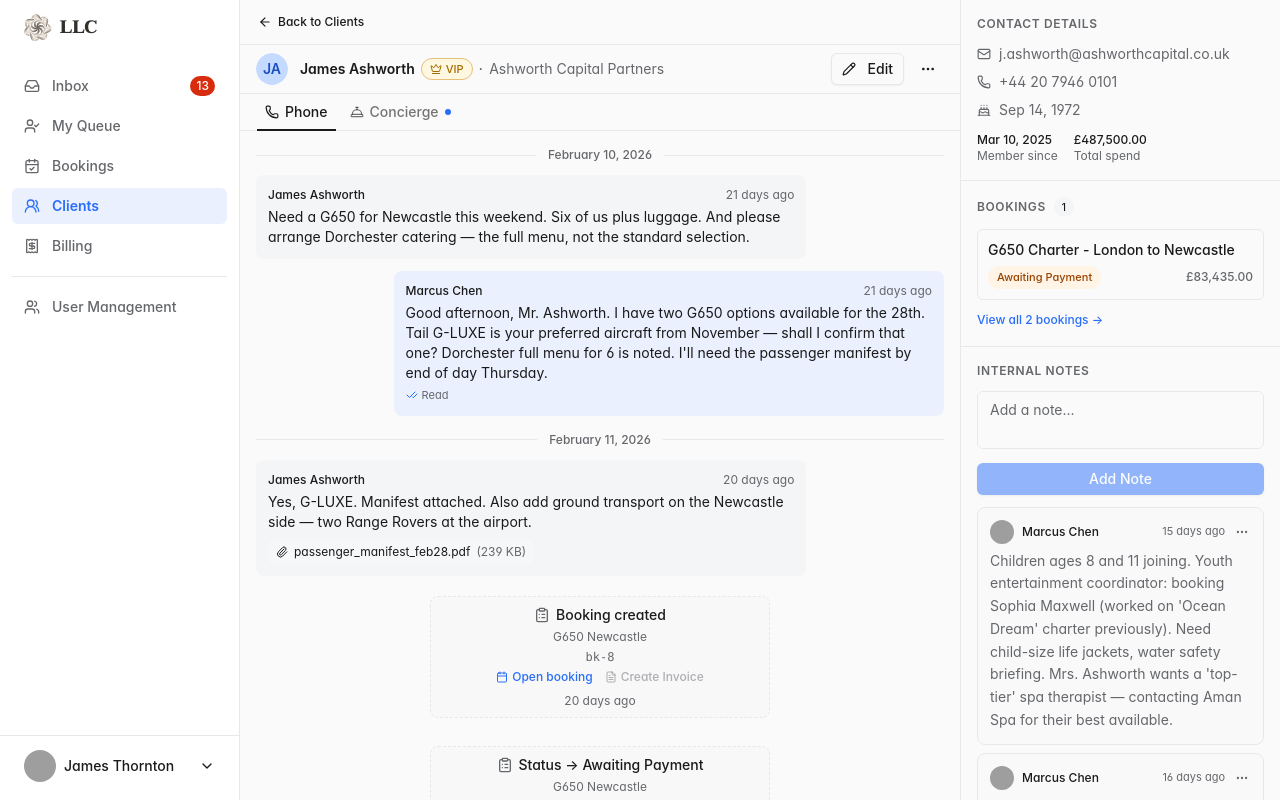
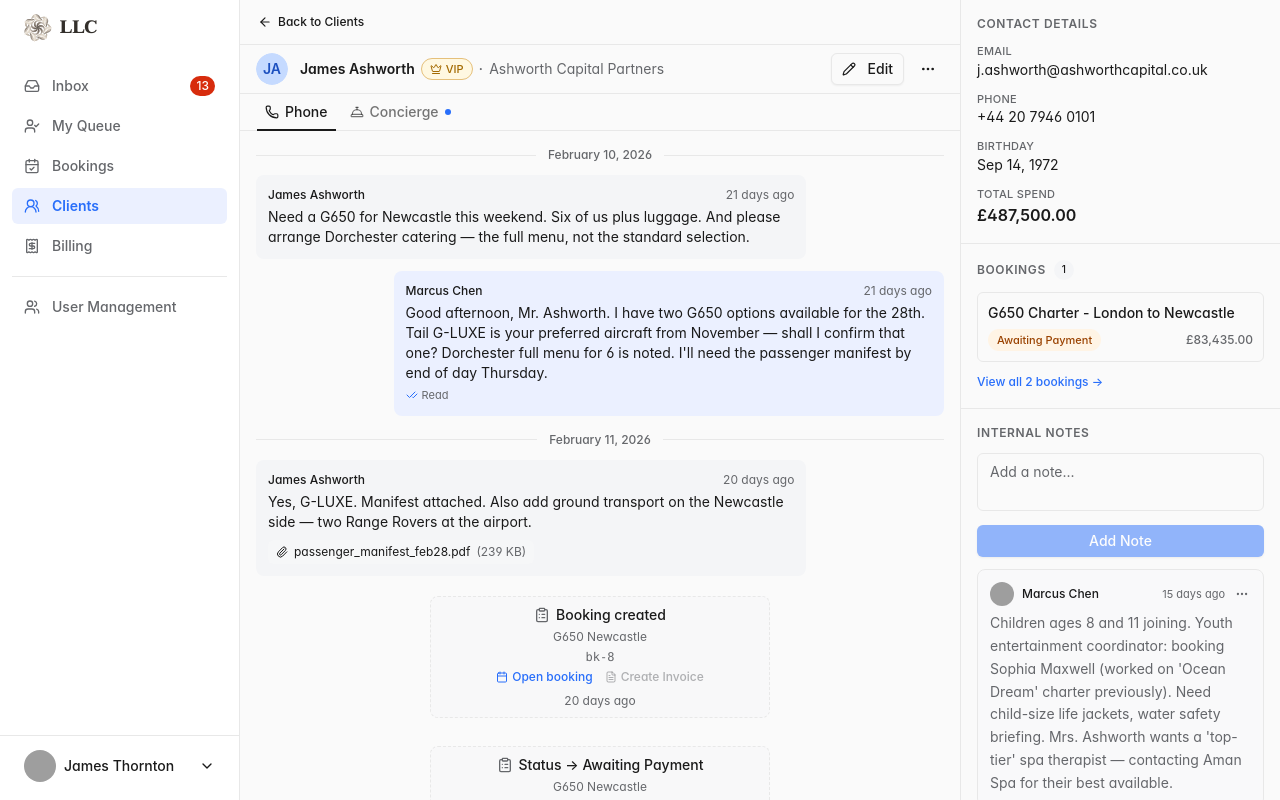
Before and after one commit to r-shelekhov/llc-backoffice-ui, a React (Vite) app: page /clients/cli-1 in a window 1280 px wide. Built offline with nearby package versions, Linux system fonts and the light colour scheme; grey boxes are pictures that could not be loaded.

Commit message:
refactor: redesign client sidebar contact details with label-based layout
Replace icon+text rows with label-above-value vertical layout, remove
"Member since" row, and simplify total spend display.

```diff
--- a/src/components/clients/client-sidebar.tsx
+++ b/src/components/clients/client-sidebar.tsx
@@ -1,4 +1,3 @@
-import { Cake, Mail, Phone } from "lucide-react";
 import type { Booking, Client, InternalNote, User } from "@/types";
 import { formatDate, formatCurrency } from "@/lib/format";
 import { InternalNotesPanel } from "@/components/conversation-detail/internal-notes-panel";
@@ -34,40 +33,46 @@ export function ClientSidebar({
         <h4 className="mb-3 text-xs font-semibold uppercase tracking-wider text-muted-foreground">
           Contact Details
         </h4>
-        <div className="space-y-2 text-sm">
+        <div className="space-y-3 text-sm">
           {client.email && (
+            <div>
+              <p className="text-[11px] font-medium uppercase tracking-wide text-muted-foreground">
+                Email
+              </p>
               <a
                 href={`mailto:${client.email}`}
-              className="flex items-center gap-2 text-muted-foreground hover:text-foreground"
+                className="truncate text-foreground hover:text-foreground/80"
               >
-              <Mail className="size-3.5" />
-              <span className="truncate">{client.email}</span>
+                {client.email}
               </a>
+            </div>
           )}
           {client.phone && (
+            <div>
+              <p className="text-[11px] font-medium uppercase tracking-wide text-muted-foreground">
+                Phone
+              </p>
               <a
                 href={`tel:${client.phone}`}
-              className="flex items-center gap-2 text-muted-foreground hover:text-foreground"
+                className="text-foreground hover:text-foreground/80"
               >
-              <Phone className="size-3.5" />
-              <span>{client.phone}</span>
+                {client.phone}
               </a>
+            </div>
           )}
           {client.birthday && (
-            <div className="flex items-center gap-2 text-muted-foreground">
-              <Cake className="size-3.5" />
-              <span>{formatDate(client.birthday)}</span>
+            <div>
+              <p className="text-[11px] font-medium uppercase tracking-wide text-muted-foreground">
+                Birthday
+              </p>
+              <p className="text-foreground">{formatDate(client.birthday)}</p>
             </div>
           )}
-          <div className="flex gap-4 pt-1 text-xs text-muted-foreground">
           <div>
-              <span className="font-medium text-foreground">{formatDate(client.createdAt)}</span>
-              <p>Member since</p>
-            </div>
-            <div>
-              <span className="font-medium text-foreground">{formatCurrency(client.totalSpend)}</span>
-              <p>Total spend</p>
-            </div>
+            <p className="text-[11px] font-medium uppercase tracking-wide text-muted-foreground">
+              Total Spend
+            </p>
+            <p className="text-base font-semibold text-foreground">{formatCurrency(client.totalSpend)}</p>
           </div>
         </div>
       </div>
```
Lines whose indentation alone changed are shown as unchanged.
